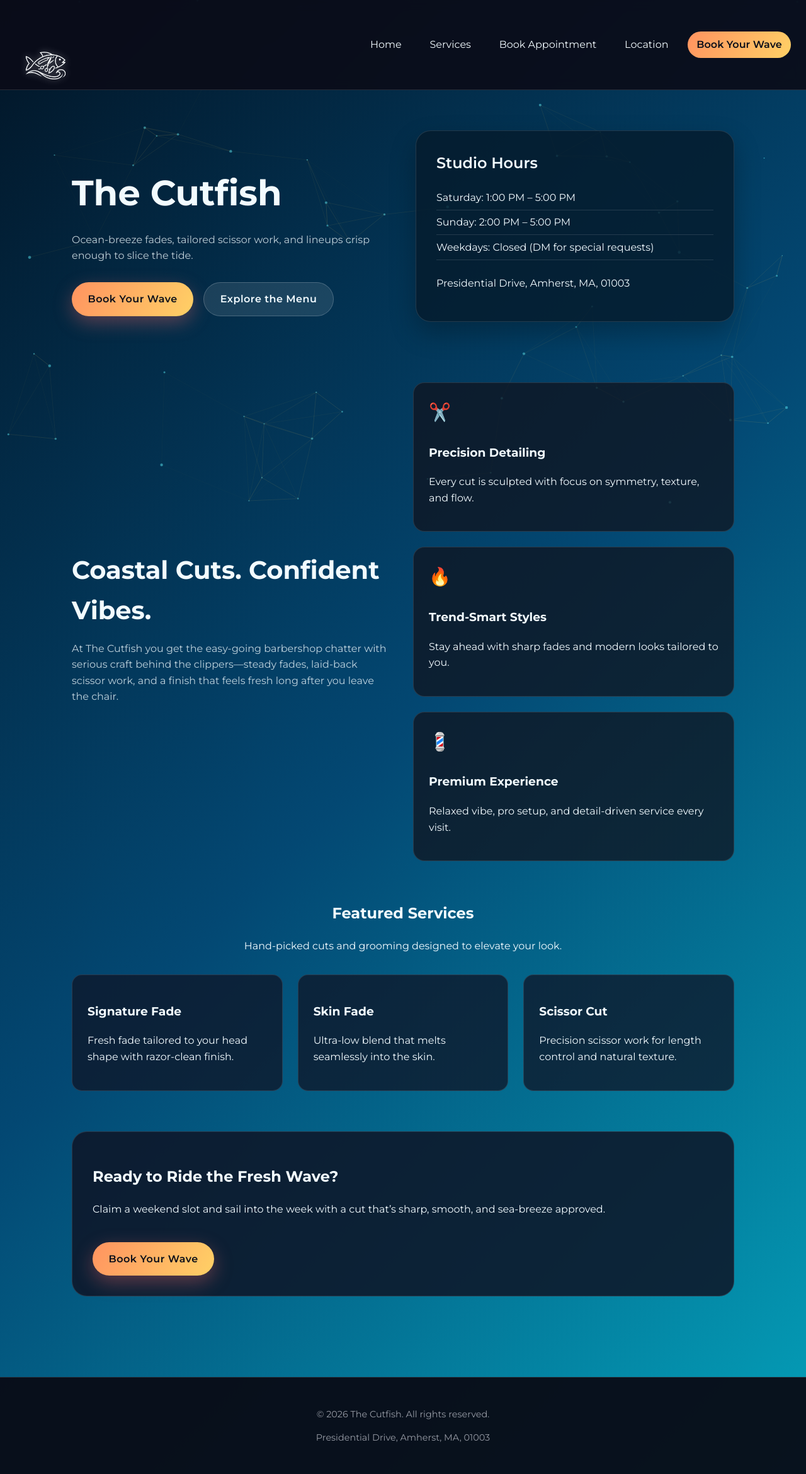
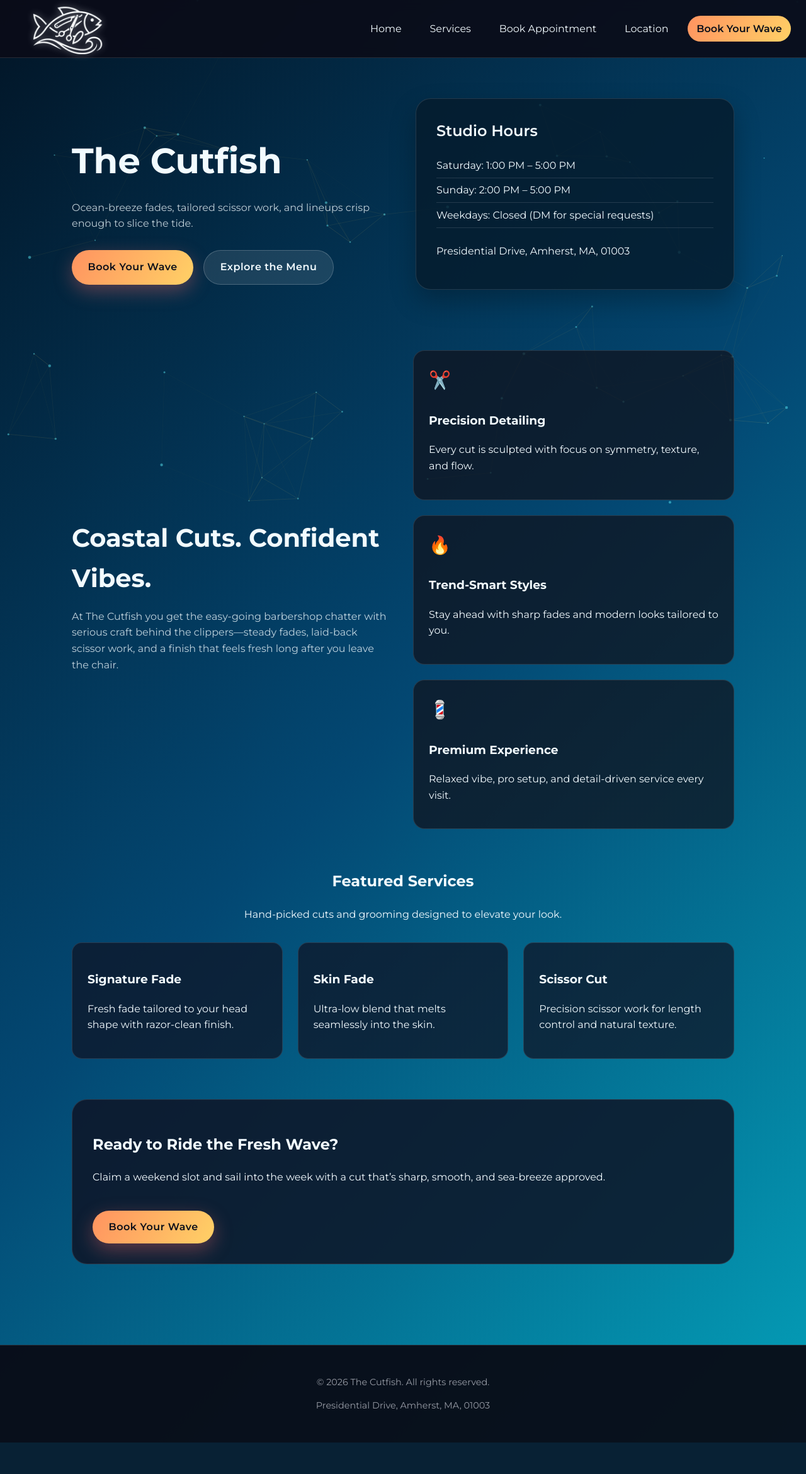
Before and after one commit to Humza-khaliq/Hair, a Flask app: page / in a window 1280 px wide. Shown: the whole page at 63% size. After the commit the page ends 2290 px from the top, so only its background shows below. Run offline with Flask 3, Linux system fonts and the light colour scheme.

Commit message:
Compact navbar, bigger logo: tight icon crop + slim padding
- Crop logo tightly to fish bounds (720x344) removing empty space above
- Reduce navbar padding from 1rem to 0.35rem for a slimmer header
- Set logo to 80px height — fills the bar without overflowing
- Nav-height CSS var updated to 58px

Co-Authored-By: Claude Sonnet 4.6 <noreply@anthropic.com>

```diff
--- a/static/css/style.css
+++ b/static/css/style.css
@@ -7,7 +7,7 @@
     --border-color: rgba(255, 255, 255, 0.12);
     --accent: #ffd166;
     --accent-alt: #5df2ff;
-    --nav-height: 72px;
+    --nav-height: 58px;
     --max-width: 1100px;
     font-family: 'Montserrat', sans-serif;
 }
@@ -67,7 +67,7 @@ main {
     display: flex;
     align-items: center;
     justify-content: space-between;
-    padding: 1rem 1.5rem;
+    padding: 0.35rem 1.5rem;
     background: rgba(10, 12, 24, 0.9);
     backdrop-filter: blur(8px);
     border-bottom: 1px solid var(--border-color);
@@ -79,7 +79,7 @@ main {
 }
 
 .nav-logo {
-    height: 110px;
+    height: 80px;
     width: auto;
     display: block;
     filter: drop-shadow(0 0 6px rgba(255, 255, 255, 0.45));
```
Also changed, not shown: static/img/logo.png.
